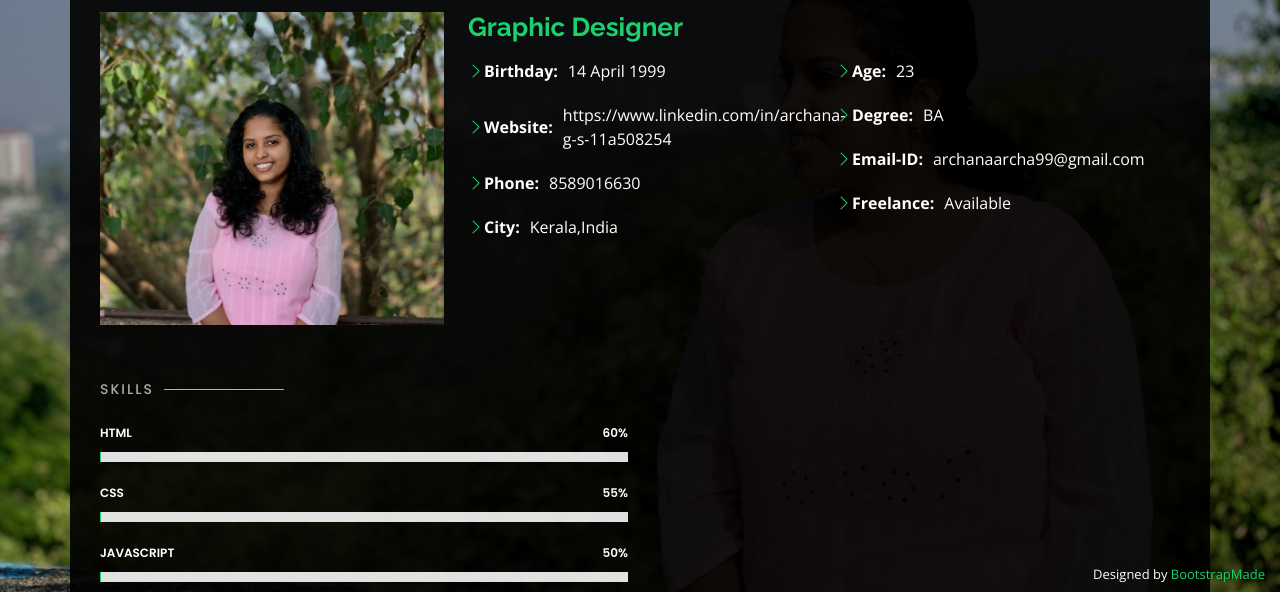
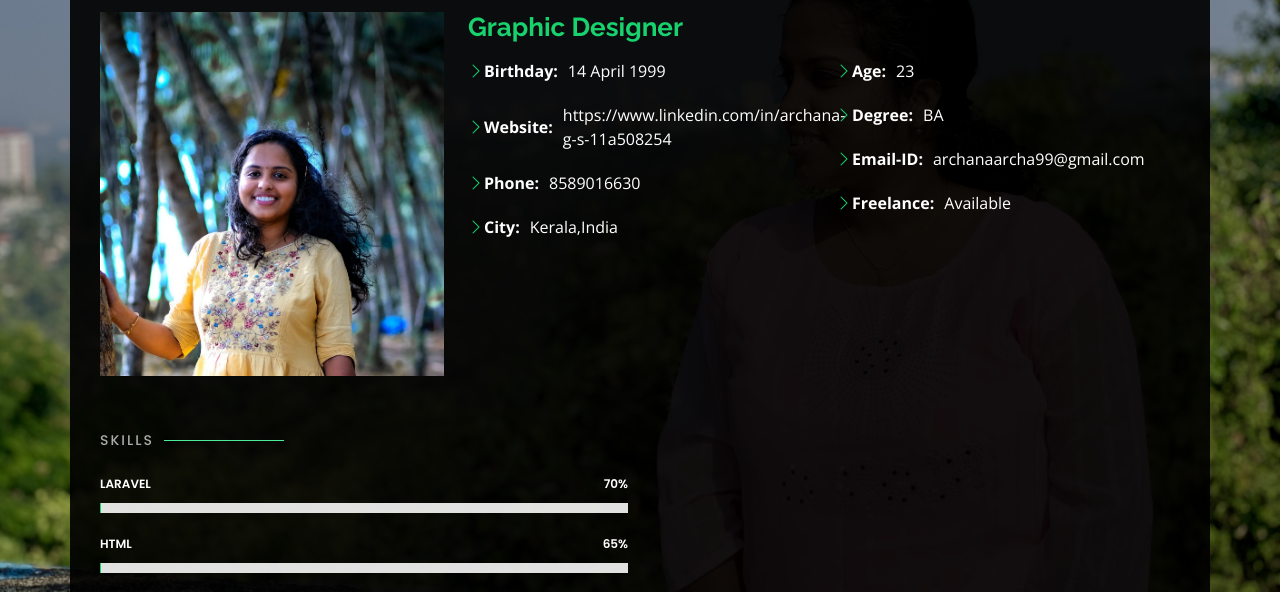
Before and after one commit to ArchanaGS99/protfolio, a plain HTML site: page index.html in a window 1280 px wide. Both pictures are taken after a click on the link "About". Shown: the part 201-793 px from the top of the page. Drawn offline with nearby package versions, Linux system fonts and the light colour scheme; files whose address does not match are found by name.

Commit message:
Add files via upload

```diff
--- a/index.html
+++ b/index.html
@@ -45,7 +45,7 @@
       <h1><a href="index.html">ARCHANA G S</a></h1>
       <!-- Uncomment below if you prefer to use an image logo -->
       <!-- <a href="index.html" class="mr-auto"><img src="assets/img/logo.png" alt="" class="img-fluid"></a> -->
-      <h2>I'm a passionate <span>graphic designer</span></h2>
+      <h2>I'm a passionate <span>laravel developer</span></h2>
 
       <nav id="navbar" class="navbar">
         <ul>
@@ -80,7 +80,7 @@
 
       <div class="row">
         <div class="col-lg-4" data-aos="fade-right">
-          <img src="assets/img/me.jpg" class="img-fluid" alt="">
+          <img src="C:\Users\adit\Desktop\protfolio-main\assets\img\me.jpeg" class="img-fluid" alt="">
         </div>
         <div class="col-lg-8 pt-4 pt-lg-0 content" data-aos="fade-left">
           <h3>Graphic Designer</h3>
@@ -121,25 +121,34 @@
         <div class="col-lg-6">
 
           <div class="progress">
-            <span class="skill">HTML <i class="val">60%</i></span>
+            <span class="skill">Laravel  <i class="val">70%</i></span>
             <div class="progress-bar-wrap">
               <div class="progress-bar" role="progressbar" aria-valuenow="60" aria-valuemin="0" aria-valuemax="100"></div>
             </div>
           </div>
 
           <div class="progress">
-            <span class="skill">CSS <i class="val">55%</i></span>
+            <span class="skill">HTML <i class="val">65%</i></span>
             <div class="progress-bar-wrap">
               <div class="progress-bar" role="progressbar" aria-valuenow="55" aria-valuemin="0" aria-valuemax="100"></div>
             </div>
           </div>
 
           <div class="progress">
-            <span class="skill">JavaScript <i class="val">50%</i></span>
+            <span class="skill">CSS <i class="val">60%</i></span>
             <div class="progress-bar-wrap">
               <div class="progress-bar" role="progressbar" aria-valuenow="50" aria-valuemin="0" aria-valuemax="100"></div>
             </div>
           </div>
+
+          <div class="progress">
+            <span class="skill">JavaScript <i class="val">55%</i></span>
+            <div class="progress-bar-wrap">
+              <div class="progress-bar" role="progressbar" aria-valuenow="50" aria-valuemin="0" aria-valuemax="100"></div>
+            </div>
+          </div>
+
+
 
     </div><!-- End Skills -->
 
@@ -313,7 +322,7 @@
     <!-- You can delete the links only if you purchased the pro version. -->
     <!-- Licensing information: https://bootstrapmade.com/license/ -->
     <!-- Purchase the pro version with working PHP/AJAX contact form: https://bootstrapmade.com/personal-free-resume-bootstrap-template/ -->
-    Designed by <a href="https://bootstrapmade.com/">BootstrapMade</a>
+    <a href="https://bootstrapmade.com/"></a>
   </div>
 
   <!-- Vendor JS Files -->
```
Also changed, not shown: me.jpeg (added).
